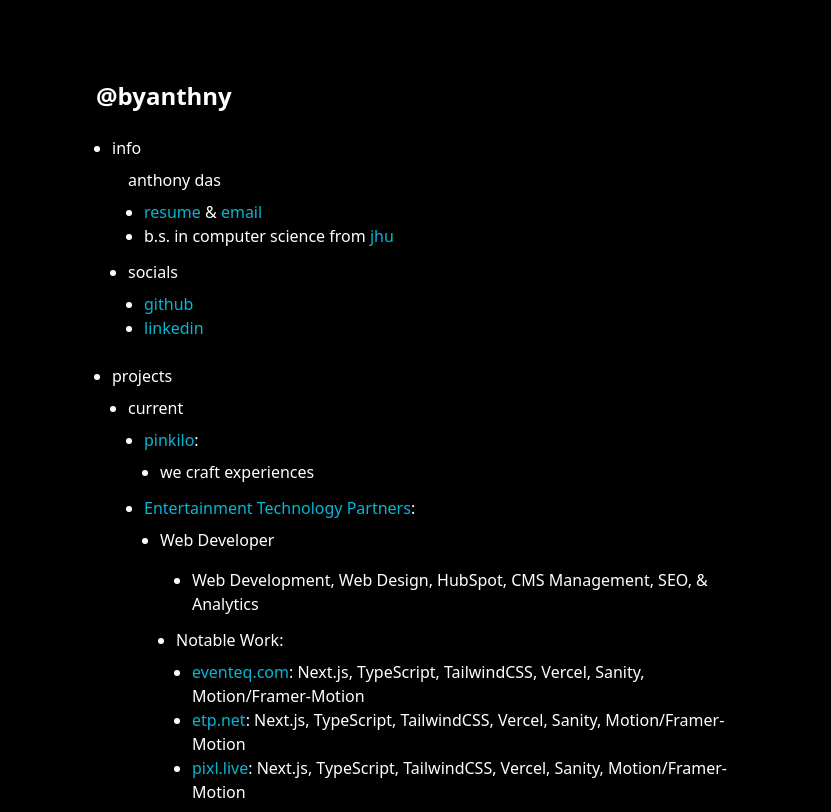
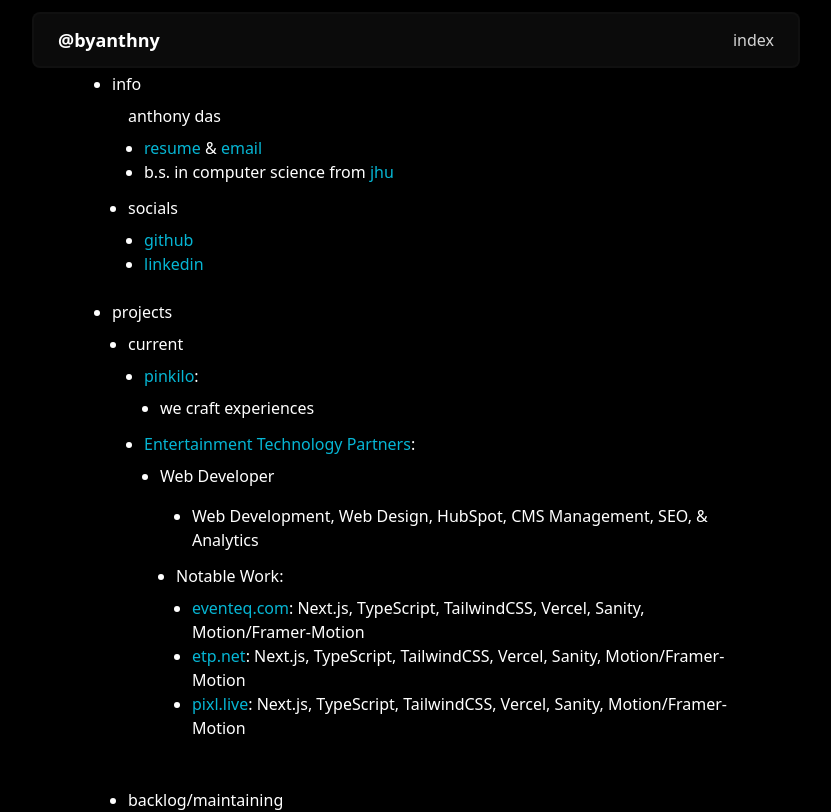
Before and after one commit to byanthny/anthnydas.com, a Next.js app: page / in a window 1280 px wide. Shown: the top 812 px of the page, without its empty margins (224-1055 px from the left). Built offline with nearby package versions, Linux system fonts and the light colour scheme.

Commit message:
update site to accommodate new NavBar

```diff
--- a/app/layout.tsx
+++ b/app/layout.tsx
@@ -1,23 +1,25 @@
-import { Analytics } from "@vercel/analytics/react";
-import type { Metadata } from "next";
-import "./globals.css";
+import NavBar from "@/components/NavBar"
+import { Analytics } from "@vercel/analytics/react"
+import type { Metadata } from "next"
+import "./globals.css"
 
 export const metadata: Metadata = {
   title: "byanthny | my work",
   description: "my work",
-};
+}
 
 export default function RootLayout({
   children,
 }: Readonly<{
-  children: React.ReactNode;
+  children: React.ReactNode
 }>) {
   return (
     <html lang="en">
       <body className="bg-black text-white">
+        <NavBar />
         {children}
         <Analytics />
       </body>
     </html>
-  );
+  )
 }
--- a/app/page.tsx
+++ b/app/page.tsx
@@ -1,12 +1,12 @@
-import Items from "@/components/Items";
+import Items from "@/components/Items"
 
 export default function Home() {
   return (
     <div className="px-[25%] pt-[5%]">
       <main className="">
-        <h1 className="text-2xl font-bold py-4">@byanthny</h1>
+        {/* <h1 className="text-2xl font-bold py-4">@byanthny</h1> */}
         <Items />
       </main>
     </div>
-  );
+  )
 }
```
